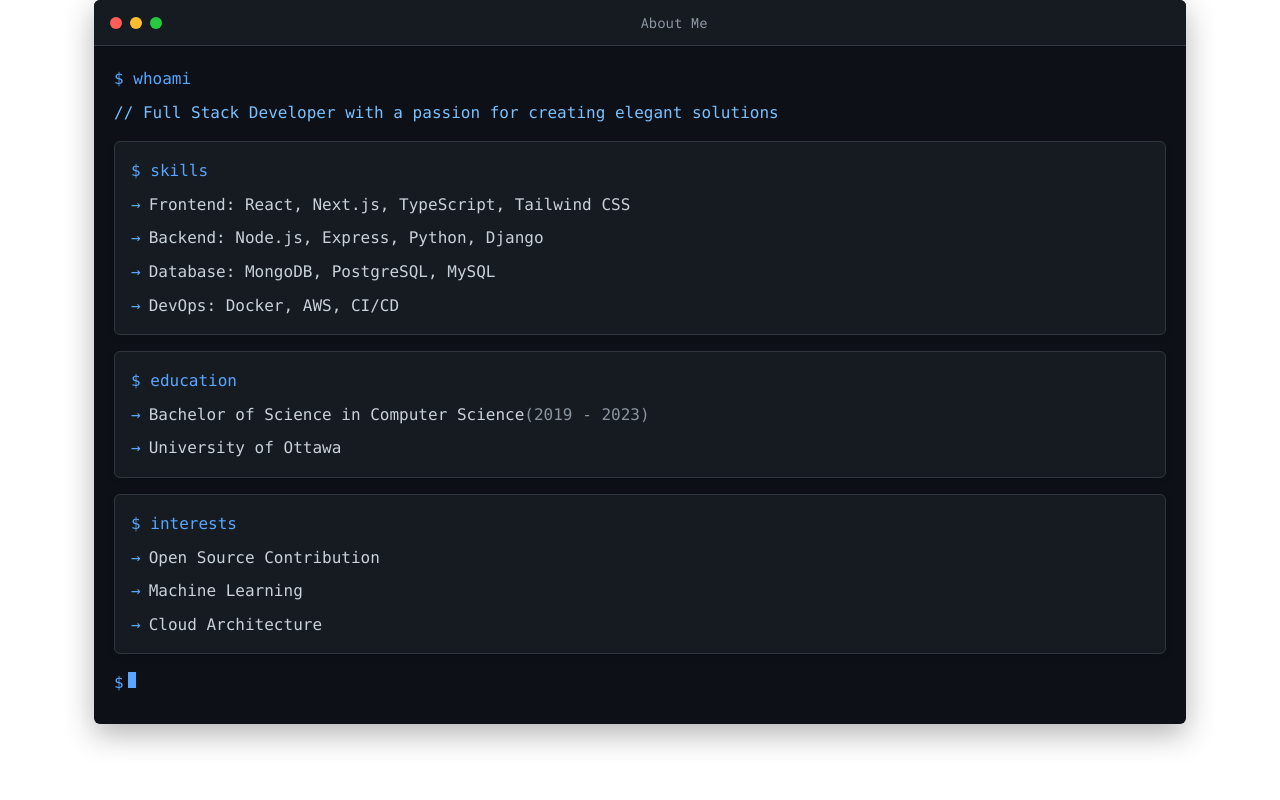
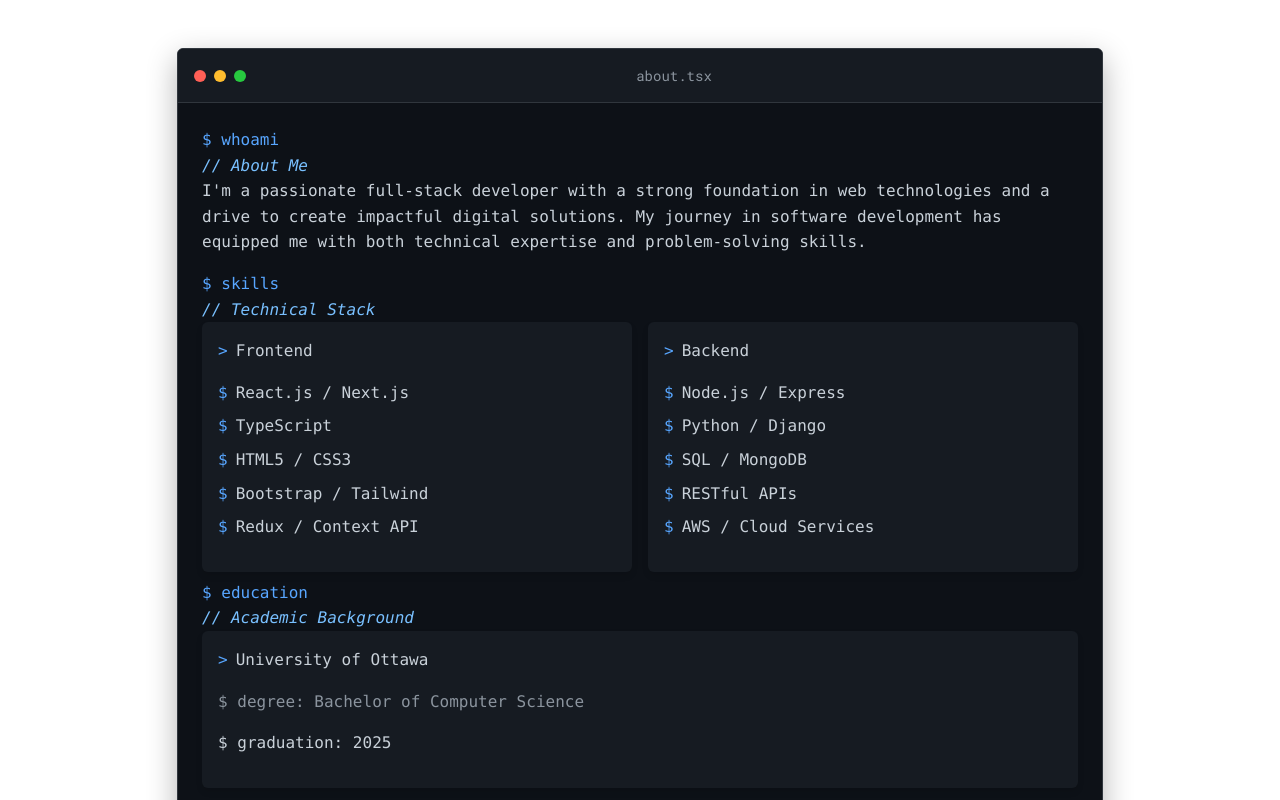
Before and after one commit to nisarg3322/SEG3125_portfolio, a Next.js app: page /about in a window 1280 px wide. Shown: the top 800 px of the page. Built offline with nearby package versions, Linux system fonts and the light colour scheme.

Commit message:
fix: styles for all sections

```diff
--- a/src/app/about/page.tsx
+++ b/src/app/about/page.tsx
@@ -1,87 +1,173 @@
-import "./terminal.module.css";
+import styles from "./terminal.module.css";
 
 export default function About() {
   return (
-    <div className="min-h-screen bg-[#0D1117] py-8">
-      <div className="container mx-auto px-4">
-        <div className="max-w-4xl mx-auto">
-          <div className="terminal">
-            <div className="terminalHeader">
-              <div className="terminalButtons">
-                <div className="terminalButton closeButton" />
-                <div className="terminalButton minimizeButton" />
-                <div className="terminalButton maximizeButton" />
+    <div className="min-vh-100 py-5">
+      <div className="container">
+        <div className="row justify-content-center">
+          <div className="col-lg-10">
+            <div className={styles.terminal}>
+              <div
+                className={`${styles.terminalHeader} d-flex align-items-center p-3`}
+              >
+                <div className="d-flex gap-2 me-3">
+                  <div
+                    className={`${styles.terminalButton} ${styles.closeButton} rounded-circle`}
+                  />
+                  <div
+                    className={`${styles.terminalButton} ${styles.minimizeButton} rounded-circle`}
+                  />
+                  <div
+                    className={`${styles.terminalButton} ${styles.maximizeButton} rounded-circle`}
+                  />
                 </div>
-              <div className="terminalTitle">About Me</div>
+                <div
+                  className={`${styles.terminalTitle} text-center flex-grow-1`}
+                >
+                  about.tsx
                 </div>
-            <div className="terminalContent">
-              <div className="command">$ whoami</div>
-              <div className="comment">
-                {
-                  "// Full Stack Developer with a passion for creating elegant solutions"
-                }
+              </div>
+              <div className={`${styles.terminalContent} p-4`}>
+                <div className="mb-8">
+                  <div className={styles.command}>$ whoami</div>
+                  <div className={styles.comment}>{"// About Me"}</div>
+                  <p className={styles.text}>
+                    I&apos;m a passionate full-stack developer with a strong
+                    foundation in web technologies and a drive to create
+                    impactful digital solutions. My journey in software
+                    development has equipped me with both technical expertise
+                    and problem-solving skills.
+                  </p>
                 </div>
 
-              <div className="card">
-                <div className="command">$ skills</div>
-                <div className="listItem">
-                  <span className="arrow">→</span>
-                  <span className="text">
-                    Frontend: React, Next.js, TypeScript, Tailwind CSS
+                <div className="mb-8">
+                  <div className={styles.command}>$ skills</div>
+                  <div className={styles.comment}>{"// Technical Stack"}</div>
+                  <div
+                    style={{
+                      display: "grid",
+                      gridTemplateColumns: "repeat(2, 1fr)",
+                      gap: "1rem",
+                    }}
+                  >
+                    <div className={`${styles.card} card`}>
+                      <div className={`${styles.cardBody} card-body`}>
+                        <div className="d-flex align-items-center mb-3">
+                          <span className={`${styles.arrow} me-2`}>&gt;</span>
+                          <span className={styles.text}>Frontend</span>
+                        </div>
+                        <ul className="list-unstyled">
+                          <li className="d-flex align-items-center mb-2">
+                            <span className={`${styles.arrow} me-2`}>$</span>
+                            <span className={styles.text}>
+                              React.js / Next.js
                             </span>
+                          </li>
+                          <li className="d-flex align-items-center mb-2">
+                            <span className={`${styles.arrow} me-2`}>$</span>
+                            <span className={styles.text}>TypeScript</span>
+                          </li>
+                          <li className="d-flex align-items-center mb-2">
+                            <span className={`${styles.arrow} me-2`}>$</span>
+                            <span className={styles.text}>HTML5 / CSS3</span>
+                          </li>
+                          <li className="d-flex align-items-center mb-2">
+                            <span className={`${styles.arrow} me-2`}>$</span>
+                            <span className={styles.text}>
+                              Bootstrap / Tailwind
+                            </span>
+                          </li>
+                          <li className="d-flex align-items-center">
+                            <span className={`${styles.arrow} me-2`}>$</span>
+                            <span className={styles.text}>
+                              Redux / Context API
+                            </span>
+                          </li>
+                        </ul>
                       </div>
-                <div className="listItem">
-                  <span className="arrow">→</span>
-                  <span className="text">
-                    Backend: Node.js, Express, Python, Django
+                    </div>
+                    <div className={`${styles.card} card`}>
+                      <div className={`${styles.cardBody} card-body`}>
+                        <div className="d-flex align-items-center mb-3">
+                          <span className={`${styles.arrow} me-2`}>&gt;</span>
+                          <span className={styles.text}>Backend</span>
+                        </div>
+                        <ul className="list-unstyled">
+                          <li className="d-flex align-items-center mb-2">
+                            <span className={`${styles.arrow} me-2`}>$</span>
+                            <span className={styles.text}>
+                              Node.js / Express
                             </span>
+                          </li>
+                          <li className="d-flex align-items-center mb-2">
+                            <span className={`${styles.arrow} me-2`}>$</span>
+                            <span className={styles.text}>Python / Django</span>
+                          </li>
+                          <li className="d-flex align-items-center mb-2">
+                            <span className={`${styles.arrow} me-2`}>$</span>
+                            <span className={styles.text}>SQL / MongoDB</span>
+                          </li>
+                          <li className="d-flex align-items-center mb-2">
+                            <span className={`${styles.arrow} me-2`}>$</span>
+                            <span className={styles.text}>RESTful APIs</span>
+                          </li>
+                          <li className="d-flex align-items-center">
+                            <span className={`${styles.arrow} me-2`}>$</span>
+                            <span className={styles.text}>
+                              AWS / Cloud Services
+                            </span>
+                          </li>
+                        </ul>
                       </div>
-                <div className="listItem">
-                  <span className="arrow">→</span>
-                  <span className="text">
-                    Database: MongoDB, PostgreSQL, MySQL
-                  </span>
                     </div>
-                <div className="listItem">
-                  <span className="arrow">→</span>
-                  <span className="text">DevOps: Docker, AWS, CI/CD</span>
                   </div>
                 </div>
 
-              <div className="card">
-                <div className="command">$ education</div>
-                <div className="listItem">
-                  <span className="arrow">→</span>
-                  <span className="text">
-                    Bachelor of Science in Computer Science
+                <div className="mt-2 mb-8">
+                  <div className={styles.command}>$ education</div>
+                  <div className={styles.comment}>
+                    {"// Academic Background"}
+                  </div>
+                  <div className={`${styles.card} card`}>
+                    <div className={`${styles.cardBody} card-body`}>
+                      <div className="d-flex align-items-center mb-3">
+                        <span className={`${styles.arrow} me-2`}>&gt;</span>
+                        <span className={styles.text}>
+                          University of Ottawa
                         </span>
-                  <span className="textMuted"> (2019 - 2023)</span>
                       </div>
-                <div className="listItem">
-                  <span className="arrow">→</span>
-                  <span className="text">University of Ottawa</span>
+                      <div className="space-y-2">
+                        <p className={styles.textMuted}>
+                          $ degree: Bachelor of Computer Science
+                        </p>
+                        <p className={styles.text}>$ graduation: 2025</p>
+                      </div>
+                    </div>
                   </div>
                 </div>
 
-              <div className="card">
-                <div className="command">$ interests</div>
-                <div className="listItem">
-                  <span className="arrow">→</span>
-                  <span className="text">Open Source Contribution</span>
+                <div className="mt-2">
+                  <div className={styles.command}>$ interests</div>
+                  <div className={styles.comment}>
+                    {"// Personal Interests"}
                   </div>
-                <div className="listItem">
-                  <span className="arrow">→</span>
-                  <span className="text">Machine Learning</span>
-                </div>
-                <div className="listItem">
-                  <span className="arrow">→</span>
-                  <span className="text">Cloud Architecture</span>
-                </div>
+                  <p className={styles.text}>
+                    When I&apos;m not coding, you can find me exploring new
+                    technologies, contributing to open-source projects, and
+                    staying active in the developer community. I&apos;m always
+                    eager to learn and take on new challenges. I also enjoy
+                    participating in hackathons and coding competitions to
+                    enhance my problem-solving skills and meet fellow
+                    developers.
+                  </p>
                 </div>
 
-              <div className="command">
-                <span className="prompt">$</span>
-                <span className="cursor"></span>
+                <div className="mt-4">
+                  <span className={styles.prompt}>
+                    C:\Users\patel\Desktop\portfolio&gt;
+                  </span>
+                  <span className={styles.cursor}></span>
+                </div>
               </div>
             </div>
           </div>
--- a/src/app/about/terminal.module.css
+++ b/src/app/about/terminal.module.css
@@ -1,71 +1,62 @@
-:global(.terminal) {
-  position: relative;
+.terminal {
   background: #0d1117;
   border-radius: 6px;
   box-shadow: 0 10px 30px rgba(0, 0, 0, 0.3);
   overflow: hidden;
+  border: 1px solid #30363d;
 }
 
-:global(.terminalHeader) {
+.terminalHeader {
   background: #161b22;
-  padding: 12px 16px;
   border-bottom: 1px solid #30363d;
-  display: flex;
-  align-items: center;
 }
 
-:global(.terminalButtons) {
-  display: flex;
-  gap: 8px;
-  margin-right: 16px;
+.terminalButton {
+  width: 12px;
+  height: 12px;
+  cursor: pointer;
 }
 
-:global(.terminalButton) {
-  width: 12px;
-  height: 12px;
-  border-radius: 50%;
-}
-
-:global(.closeButton) {
+.closeButton {
   background: #ff5f56;
 }
 
-:global(.minimizeButton) {
+.minimizeButton {
   background: #ffbd2e;
 }
 
-:global(.maximizeButton) {
+.maximizeButton {
   background: #27c93f;
 }
 
-:global(.terminalTitle) {
+.terminalTitle {
   color: #8b949e;
   font-size: 14px;
-  flex-grow: 1;
-  text-align: center;
 }
 
-:global(.terminalContent) {
-  padding: 20px;
+.terminalContent {
   font-family: "Fira Code", "Consolas", monospace;
   line-height: 1.6;
+  background: #0d1117;
+  color: #c9d1d9;
 }
 
-:global(.command) {
+.command {
   color: #58a6ff;
-  margin-bottom: 8px;
+  font-weight: 500;
 }
 
-:global(.comment) {
+.comment {
   color: #79c0ff;
-  margin-bottom: 16px;
+  font-style: italic;
 }
 
-:global(.prompt) {
+.prompt {
   color: #58a6ff;
+  font-weight: 500;
 }
 
-:global(.cursor) {
+.cursor {
   display: inline-block;
   width: 8px;
   height: 16px;
@@ -84,33 +75,24 @@
   }
 }
 
-:global(.card) {
-  background: #161b22;
-  border: 1px solid #30363d;
-  border-radius: 6px;
-  padding: 16px;
-  margin-bottom: 16px;
+.arrow {
+  color: #58a6ff;
+  font-weight: 500;
 }
 
-:global(.listItem) {
-  display: flex;
-  align-items: center;
-  margin-bottom: 8px;
-}
-
-:global(.listItem:last-child) {
-  margin-bottom: 0;
-}
-
-:global(.arrow) {
-  color: #58a6ff;
-  margin-right: 8px;
-}
-
-:global(.text) {
+.text {
   color: #c9d1d9;
 }
 
-:global(.textMuted) {
-  color: #8b949e;
+.textMuted {
+  color: #8b949e !important;
 }
+
+.card {
+  background: #161b22 !important;
+  border-color: #30363d !important;
+}
+
+.cardBody {
+  color: #c9d1d9;
+}
```
Lines whose indentation alone changed are shown as unchanged.
